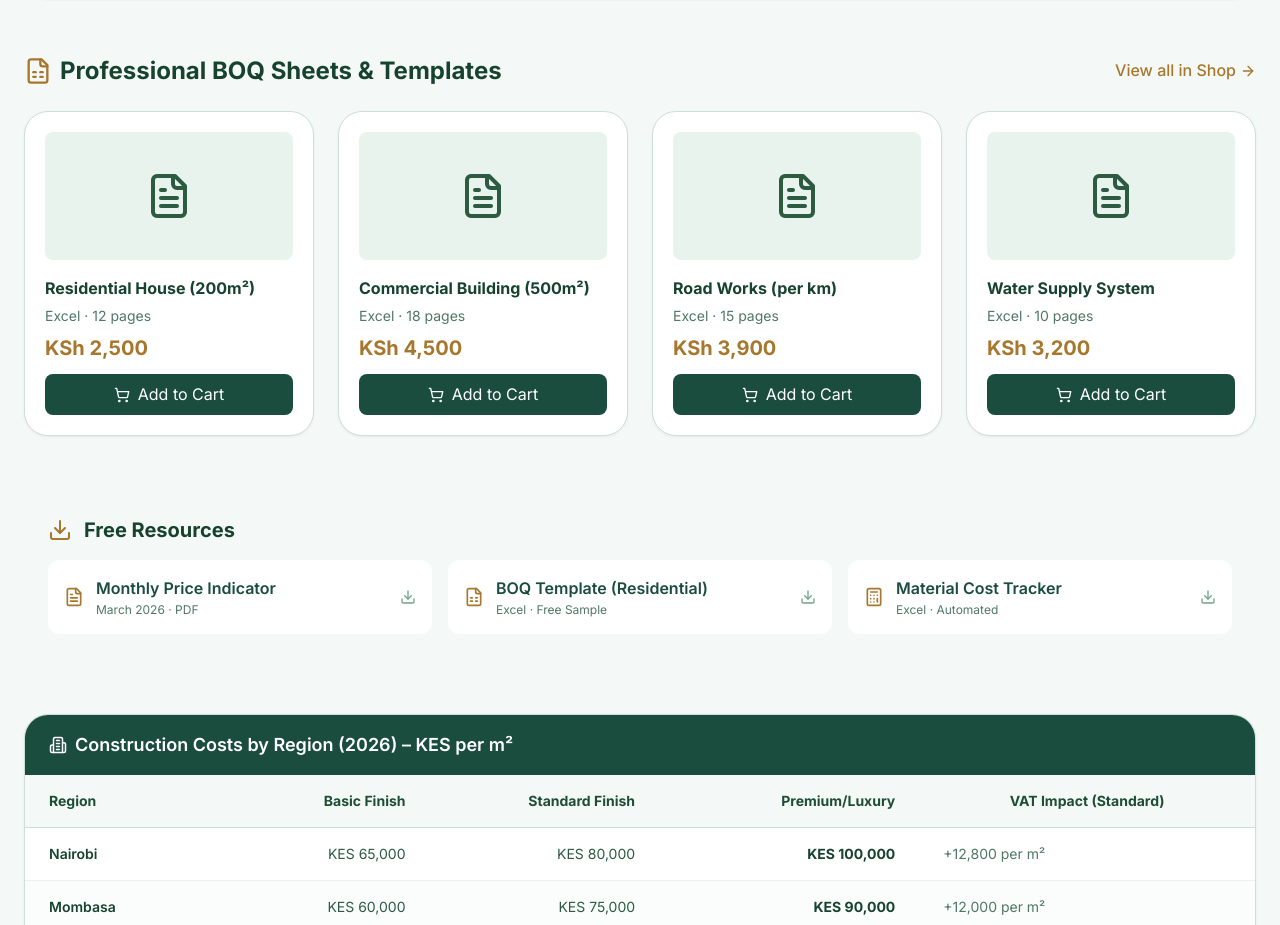
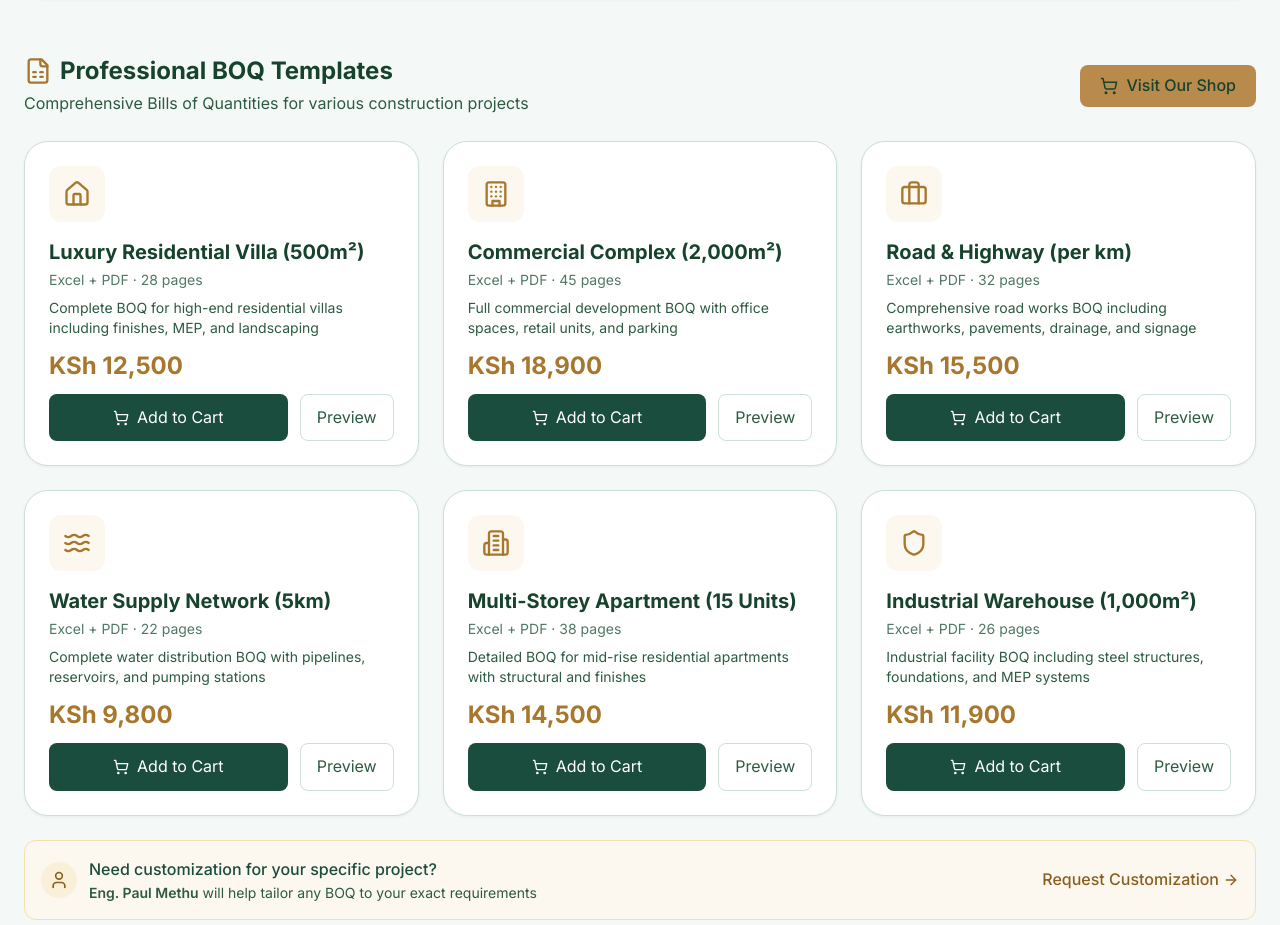
Before and after one commit to Ghola-Kodi/strasan, a Next.js app: page /prices in a window 1280 px wide. Shown: the part 1667-2592 px from the top of the page. Built offline with nearby package versions, Linux system fonts and the light colour scheme.

Commit message:
Update page.tsx

```diff
--- a/app/prices/page.tsx
+++ b/app/prices/page.tsx
@@ -1,4 +1,5 @@
-import { TrendingUp, TrendingDown, Minus, Database, Info, Calculator, Building2, AlertCircle, Percent, ArrowRight, FileText, Download, ShoppingCart, FileSpreadsheet } from 'lucide-react'
+import { TrendingUp, TrendingDown, Minus, Database, Info, Calculator, Building2, AlertCircle, Percent, ArrowRight, FileText, Download, ShoppingCart, FileSpreadsheet, Shield, Briefcase, Home, Building, Waves, Mail, Phone, User } from 'lucide-react'
+import Link from 'next/link'
 import { PRICE_MATERIALS, OVERALL_CIPI } from '@/lib/data'
 
 export const metadata = {
@@ -38,12 +39,62 @@ const REGIONAL_COSTS = [
   { region: "Rural Areas", basic: 45000, standard: 55000, premium: 70000 },
 ]
 
-// BOQ Sheets available for purchase
-const BOQ_SHEETS = [
-  { id: "residential-boq", title: "Residential House (200m²)", price: "KSh 2,500", format: "Excel", pages: 12, image: "/images/shop/residential-boq.jpg" },
-  { id: "commercial-boq", title: "Commercial Building (500m²)", price: "KSh 4,500", format: "Excel", pages: 18, image: "/images/shop/commercial-boq.jpg" },
-  { id: "road-works-boq", title: "Road Works (per km)", price: "KSh 3,900", format: "Excel", pages: 15, image: "/images/shop/road-boq.jpg" },
-  { id: "water-supply-boq", title: "Water Supply System", price: "KSh 3,200", format: "Excel", pages: 10, image: "/images/shop/water-boq.jpg" },
+// Premium BOQ Templates - High Value Items (7,000+ KSh)
+const PREMIUM_BOQ_SHEETS = [
+  {
+    id: "residential-villa-boq",
+    title: "Luxury Residential Villa (500m²)",
+    price: "KSh 12,500",
+    format: "Excel + PDF",
+    pages: 28,
+    icon: Home,
+    description: "Complete BOQ for high-end residential villas including finishes, MEP, and landscaping"
+  },
+  {
+    id: "commercial-complex-boq",
+    title: "Commercial Complex (2,000m²)",
+    price: "KSh 18,900",
+    format: "Excel + PDF",
+    pages: 45,
+    icon: Building,
+    description: "Full commercial development BOQ with office spaces, retail units, and parking"
+  },
+  {
+    id: "road-highway-boq",
+    title: "Road & Highway (per km)",
+    price: "KSh 15,500",
+    format: "Excel + PDF",
+    pages: 32,
+    icon: Briefcase,
+    description: "Comprehensive road works BOQ including earthworks, pavements, drainage, and signage"
+  },
+  {
+    id: "water-supply-boq",
+    title: "Water Supply Network (5km)",
+    price: "KSh 9,800",
+    format: "Excel + PDF",
+    pages: 22,
+    icon: Waves,
+    description: "Complete water distribution BOQ with pipelines, reservoirs, and pumping stations"
+  },
+  {
+    id: "multi-storey-boq",
+    title: "Multi-Storey Apartment (15 Units)",
+    price: "KSh 14,500",
+    format: "Excel + PDF",
+    pages: 38,
+    icon: Building2,
+    description: "Detailed BOQ for mid-rise residential apartments with structural and finishes"
+  },
+  {
+    id: "industrial-warehouse-boq",
+    title: "Industrial Warehouse (1,000m²)",
+    price: "KSh 11,900",
+    format: "Excel + PDF",
+    pages: 26,
+    icon: Shield,
+    description: "Industrial facility BOQ including steel structures, foundations, and MEP systems"
+  },
 ]
 
 export default function PricesPage() {
@@ -201,31 +252,59 @@ export default function PricesPage() {
           </div>
         </div>
 
-        {/* BOQ Sheets & Downloads Section */}
+        {/* Premium BOQ Templates Section */}
         <div className="mb-14">
           <div className="flex items-center justify-between flex-wrap gap-4 mb-6">
+            <div>
               <h2 className="text-2xl font-bold text-forest-900 flex items-center gap-2">
                 <FileSpreadsheet className="text-gold-600" size={28}/>
-              Professional BOQ Sheets & Templates
+                Professional BOQ Templates
               </h2>
-            <a href="/shop" className="text-gold-600 hover:text-gold-700 font-medium flex items-center gap-1">
-              View all in Shop <ArrowRight size={16}/>
-            </a>
+              <p className="text-forest-600 mt-1">Comprehensive Bills of Quantities for various construction projects</p>
             </div>
-          <div className="grid md:grid-cols-2 lg:grid-cols-4 gap-6">
-            {BOQ_SHEETS.map((sheet) => (
-              <div key={sheet.id} className="card p-5 hover:shadow-lg transition">
-                <div className="bg-forest-100 w-full h-32 rounded-lg mb-4 flex items-center justify-center">
-                  <FileText className="w-12 h-12 text-forest-600" />
+            <Link href="/shop" className="bg-gold-500 text-forest-900 px-5 py-2 rounded-lg font-medium hover:bg-gold-400 transition flex items-center gap-2">
+              <ShoppingCart size={18}/> Visit Our Shop
+            </Link>
           </div>
-                <h3 className="font-bold text-forest-900 mb-1">{sheet.title}</h3>
+          <div className="grid md:grid-cols-2 lg:grid-cols-3 gap-6">
+            {PREMIUM_BOQ_SHEETS.map((sheet) => {
+              const IconComponent = sheet.icon
+              return (
+                <div key={sheet.id} className="card p-6 hover:shadow-xl transition group border border-gray-100">
+                  <div className="bg-gold-50 w-14 h-14 rounded-xl mb-4 flex items-center justify-center group-hover:bg-gold-100 transition">
+                    <IconComponent className="w-7 h-7 text-gold-600" />
+                  </div>
+                  <h3 className="font-bold text-xl text-forest-900 mb-1">{sheet.title}</h3>
                   <p className="text-sm text-forest-500 mb-2">{sheet.format} · {sheet.pages} pages</p>
-                <p className="text-xl font-bold text-gold-600 mb-3">{sheet.price}</p>
-                <button className="w-full bg-forest-800 text-white py-2 rounded-lg hover:bg-forest-700 transition flex items-center justify-center gap-2">
+                  <p className="text-forest-600 text-sm mb-3">{sheet.description}</p>
+                  <p className="text-2xl font-bold text-gold-600 mb-3">{sheet.price}</p>
+                  <div className="flex gap-3">
+                    <button className="flex-1 bg-forest-800 text-white py-2.5 rounded-lg hover:bg-forest-700 transition flex items-center justify-center gap-2">
                       <ShoppingCart size={16}/> Add to Cart
                     </button>
+                    <button className="px-4 py-2.5 border border-forest-200 rounded-lg text-forest-600 hover:bg-forest-50 transition">
+                      Preview
+                    </button>
                   </div>
-            ))}
+                </div>
+              )
+            })}
+          </div>
+
+          {/* Expert Customization Note */}
+          <div className="mt-6 bg-gold-50 border border-gold-200 rounded-xl p-4 flex items-center justify-between flex-wrap gap-3">
+            <div className="flex items-center gap-3">
+              <div className="bg-gold-100 p-2 rounded-full">
+                <User className="w-5 h-5 text-gold-700" />
+              </div>
+              <div>
+                <p className="text-forest-800 font-medium">Need customization for your specific project?</p>
+                <p className="text-forest-600 text-sm"><span className="font-semibold">Eng. Paul Methu</span> will help tailor any BOQ to your exact requirements</p>
+              </div>
+            </div>
+            <Link href="/contact" className="text-gold-700 font-medium hover:text-gold-800 flex items-center gap-1">
+              Request Customization <ArrowRight size={16}/>
+            </Link>
           </div>
         </div>
 
@@ -322,8 +401,8 @@ export default function PricesPage() {
           </div>
         </div>
 
-        {/* Expert CTA - Project Cost Management (Inverted Colors) */}
-        <div className="bg-forest-900 rounded-2xl p-8 mb-8">
+        {/* Expert CTA - Project Cost Management (Redirects to Quote Page) */}
+        <Link href="/quote" className="block bg-forest-900 rounded-2xl p-8 mb-8 hover:shadow-xl transition group">
           <div className="flex flex-col md:flex-row items-center justify-between gap-6">
             <div className="flex-1">
               <h3 className="text-2xl font-bold text-gold-400 mb-2">We Can Manage Your Project to Control Costs</h3>
@@ -335,9 +414,9 @@ export default function PricesPage() {
                 <li className="flex items-center gap-2 text-forest-200"><span className="text-gold-400 font-bold">✓</span> Navigate VAT and tax implications for maximum savings</li>
                 <li className="flex items-center gap-2 text-forest-200"><span className="text-gold-400 font-bold">✓</span> Real-time cost monitoring with 10-15% contingency planning</li>
               </ul>
-              <button className="bg-gold-500 text-forest-900 px-6 py-3 rounded-lg font-semibold hover:bg-gold-400 transition inline-flex items-center gap-2">
+              <div className="inline-flex items-center gap-2 bg-gold-500 text-forest-900 px-6 py-3 rounded-lg font-semibold hover:bg-gold-400 transition group-hover:translate-x-1 duration-200">
                 Request a Free Cost Assessment <ArrowRight size={18}/>
-              </button>
+              </div>
             </div>
             <div className="bg-forest-800/50 p-6 rounded-xl text-center min-w-[200px] border border-forest-700">
               <p className="text-gold-400 font-bold text-lg">Meet Our Experts</p>
@@ -357,7 +436,7 @@ export default function PricesPage() {
               </div>
             </div>
           </div>
-        </div>
+        </Link>
 
         {/* Data Sources & Methodology */}
         <div className="bg-forest-50 border border-forest-200 rounded-3xl p-8 mb-8">
```
Lines whose indentation alone changed are shown as unchanged.
